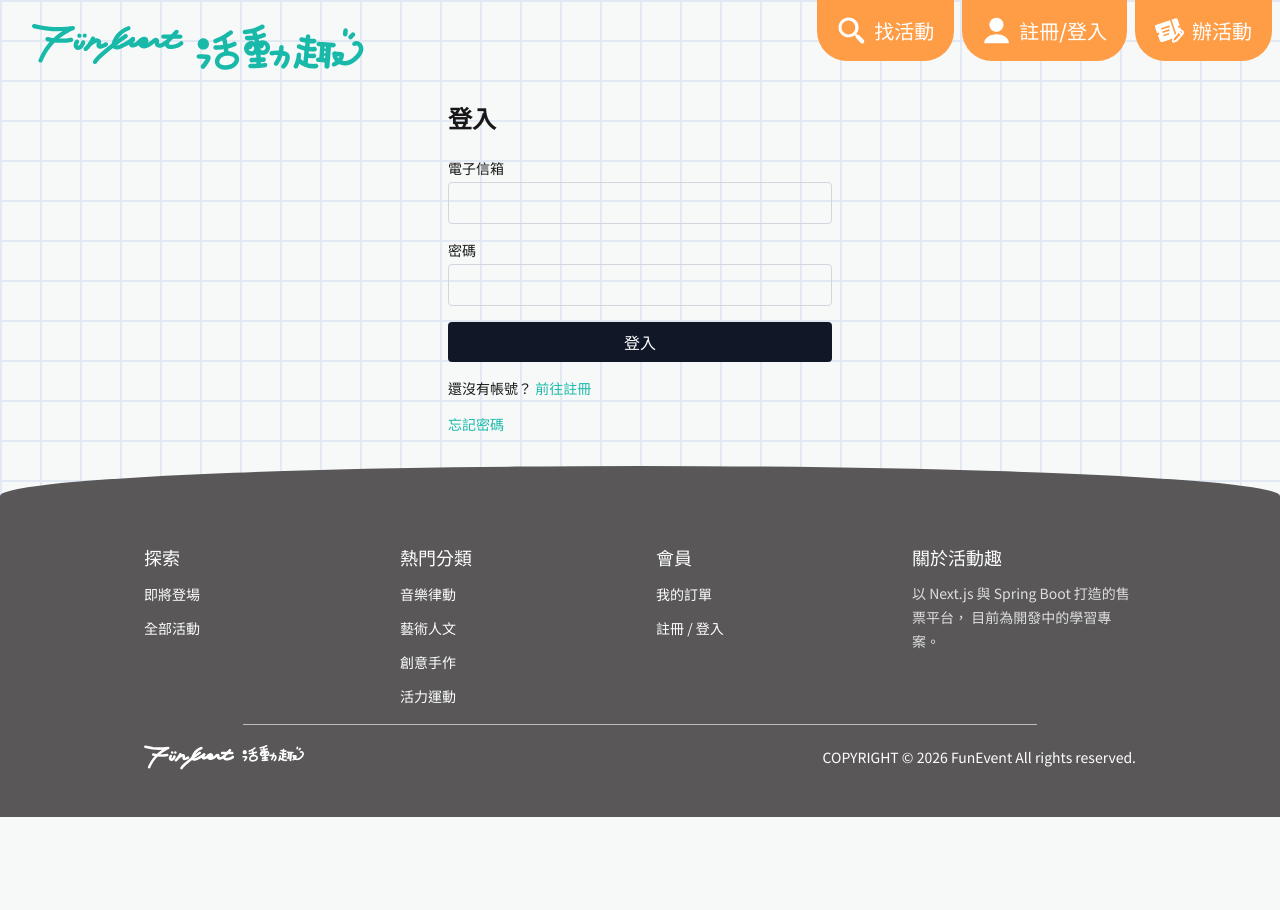
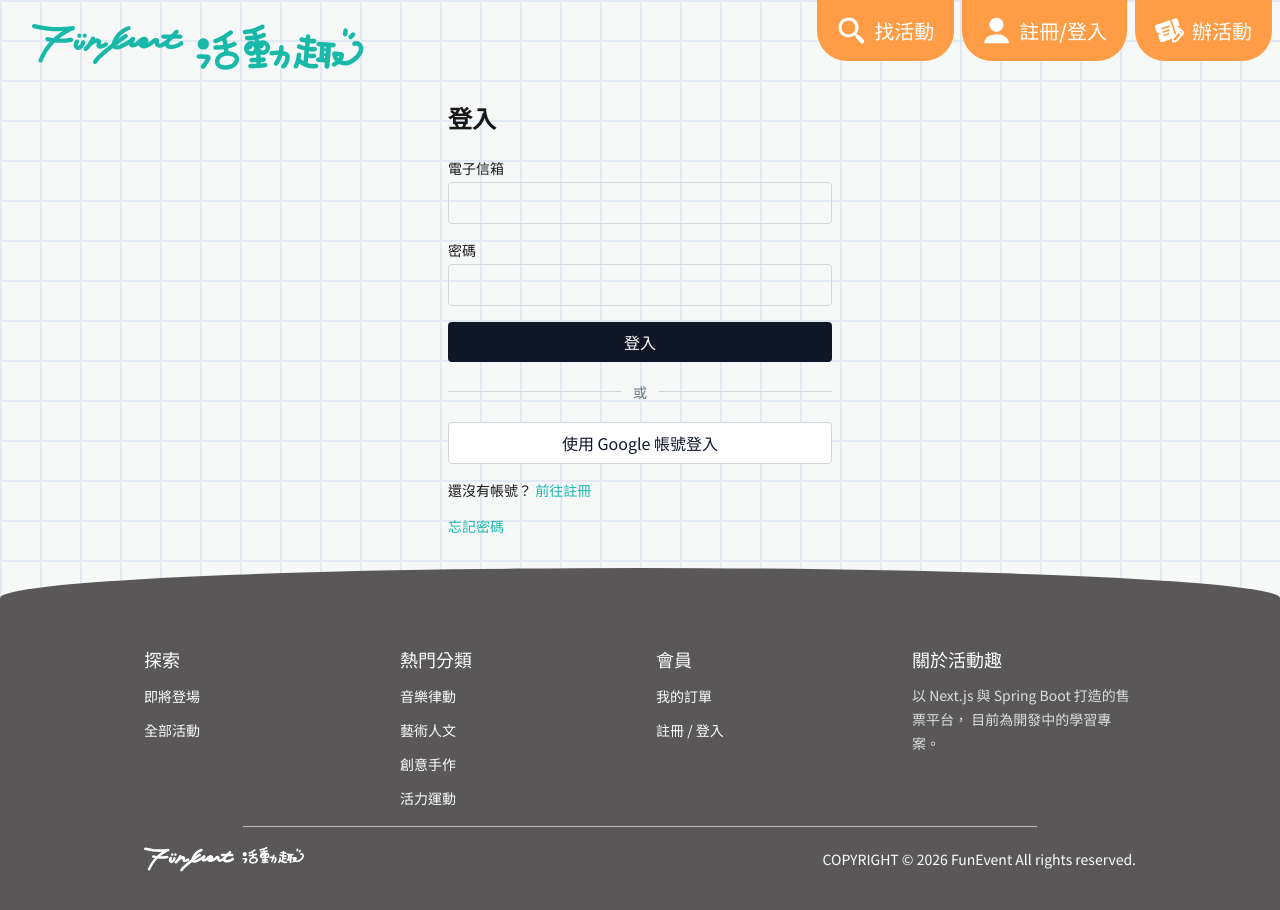
Before and after one commit to Dustin085/funevent-frontend, a Next.js app: page /login in a window 1280 px wide. Shown: the top 910 px of the page. Before the commit the page ends 817 px from the top, so only its background shows below. Built offline with nearby package versions, Linux system fonts and the light colour scheme; no server answers.

Commit message:
-新增 google login 按鈕

```diff
--- a/src/app/login/page.tsx
+++ b/src/app/login/page.tsx
@@ -1,13 +1,43 @@
 import Link from "next/link";
 import { redirect } from "next/navigation";
+import { GoogleLoginButton } from "@/features/auth/components/GoogleLoginButton";
 import { LoginForm } from "@/features/auth/components/LoginForm";
 import { getCurrentUser } from "@/lib/get-current-user";
 import { safeNextPath } from "@/lib/safe-redirect";
 
+/**
+ * OAuth 流程失敗時 callback 會導回這裡並帶 ?error=<code>。
+ * 這些 code 由 app/api/auth/oauth/google/callback/route.ts 產生。
+ */
+const OAUTH_ERROR_MESSAGES: Record<string, string> = {
+  oauth_cancelled: "已取消 Google 登入。",
+  oauth_state: "登入流程已逾時或無效，請重新登入。",
+  oauth_link_conflict:
+    "這個 email 已經註冊過了。請先用密碼登入，之後再綁定 Google 帳號。",
+  oauth_failed: "Google 登入失敗，請稍後再試。",
+  server_unreachable: "無法連線到伺服器，請稍後再試。",
+  oauth_config: "第三方登入尚未設定完成，請聯絡管理員。",
+};
+
+/**
+ * ⚠️ 一定要查表，不能把 error 參數的值直接印在畫面上。
+ * 那個值完全來自網址列 —— 直接渲染等於讓任何人做出一個連結，
+ * 在「你的網域、你的登入頁」上顯示他想要的文字（例如「請改到 xxx 登入」）。
+ * 認不得的 code 就給一句通用的。
+ */
+function resolveOAuthErrorMessage(
+  error: string | string[] | undefined,
+): string | null {
+  const code = Array.isArray(error) ? error[0] : error;
+  if (!code) return null;
+  return OAUTH_ERROR_MESSAGES[code] ?? "登入失敗，請稍後再試。";
+}
+
 export default async function LoginPage({ searchParams }: PageProps<"/login">) {
-  const { next } = await searchParams;
+  const { next, error } = await searchParams;
   // 使用者可控的參數，一律先收斂成站內路徑
   const nextPath = safeNextPath(next);
+  const oauthErrorMessage = resolveOAuthErrorMessage(error);
 
   // 已登入就不該再看到登入頁 —— 直接送到他原本想去的地方
   const user = await getCurrentUser();
@@ -17,7 +47,30 @@ export default async function LoginPage({ searchParams }: PageProps<"/login">) {
     <main className="flex flex-1 items-center justify-center p-8">
       <div className="w-full max-w-sm">
         <h2 className="mb-6 text-2xl font-bold text-foreground">登入</h2>
+
+        {/* role="alert" 讓螢幕閱讀器在頁面載入時就唸出來 ——
+            這段是「上一次操作失敗了」的結果，不是靜態說明 */}
+        {oauthErrorMessage && (
+          <p
+            role="alert"
+            className="mb-4 rounded border border-red-200 bg-red-50 px-3 py-2 text-sm text-red-700"
+          >
+            {oauthErrorMessage}
+          </p>
+        )}
+
         <LoginForm next={nextPath} />
+
+        {/* 分隔線。aria-hidden：「或」只是視覺分隔，唸出來沒有意義 */}
+        <div className="my-5 flex items-center gap-3" aria-hidden>
+          <span className="h-px flex-1 bg-gray-300" />
+          <span className="text-sm text-gray-500">或</span>
+          <span className="h-px flex-1 bg-gray-300" />
+        </div>
+
+        {/* next 一路帶下去：Google 登入完要回到他原本想去的頁面 */}
+        <GoogleLoginButton next={nextPath} />
+
         <p className="mt-4 text-sm text-foreground">
           還沒有帳號？{" "}
           {/* 把 next 一路帶下去，註冊完回到登入頁時才不會斷掉 */}
--- /dev/null
+++ b/src/features/auth/components/GoogleLoginButton.tsx
@@ -0,0 +1,21 @@
+/**
+ * ⚠️ 必須是原生 <a>，不能用 next/link。
+ *
+ * <Link> 走的是客戶端路由 —— 它會把目標當成一個頁面去要 RSC payload，
+ * 而這裡的目標是一支會回 302 到 accounts.google.com 的 Route Handler。
+ * 離開本站需要的是「真正的瀏覽器導覽」。
+ *
+ * ⚠️ 沒有放 Google 的 G 標誌 —— 那是 Google 的品牌資產，有官方的使用規範
+ * 與素材檔。要做成正式的「Sign in with Google」按鈕的話，
+ * 素材要從 Google 的 branding 頁面下載。
+ */
+export function GoogleLoginButton({ next }: { next: string }) {
+  return (
+    <a
+      href={`/api/auth/oauth/google?next=${encodeURIComponent(next)}`}
+      className="flex w-full items-center justify-center gap-2 rounded border border-gray-300 bg-white px-4 py-2 text-gray-900 transition-colors duration-[350ms] hover:bg-gray-50"
+    >
+      使用 Google 帳號登入
+    </a>
+  );
+}
```
